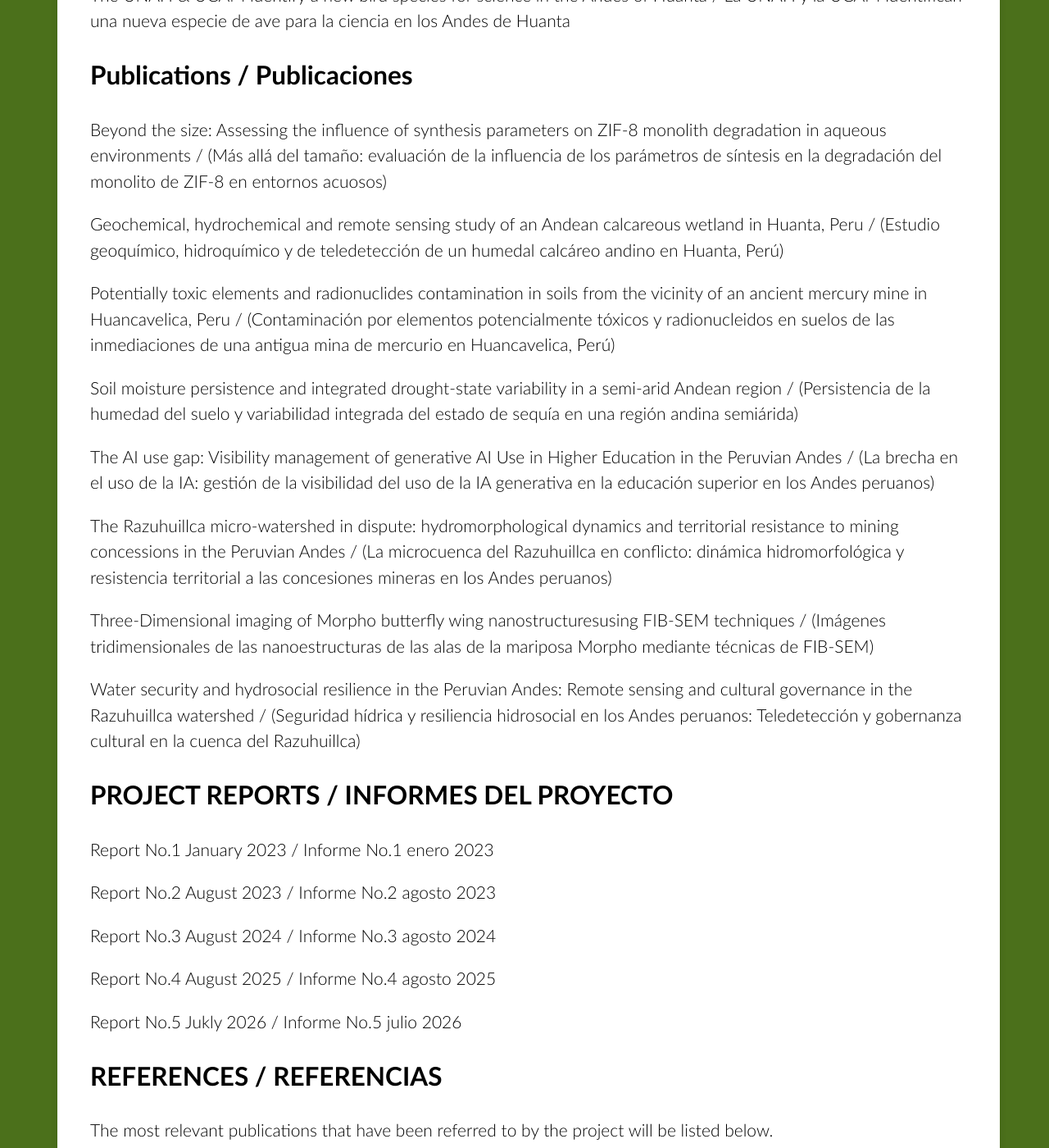
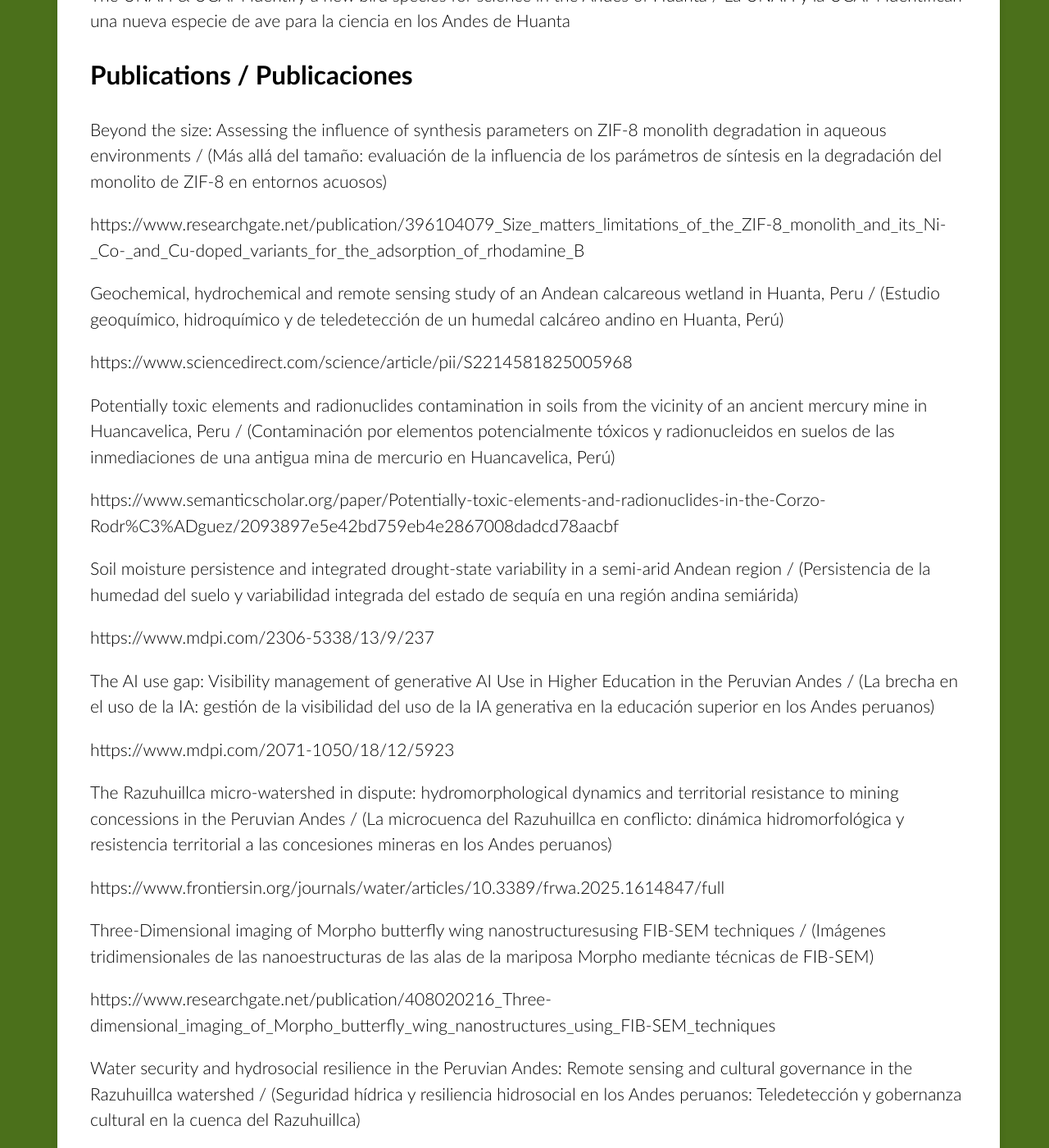
Before and after one commit to HVLepage/cavep-unah, a Jekyll site: the page built from pages/publications.md, in a window 1280 px wide and 1400 px high, scrolled down 520 px. Shown: the whole window at 82% size. Built offline with Jekyll 4.4.1, drawn with Linux system fonts in a browser that asks for light colours; some of the changed lines change nothing that is shown; some of the changed text lies outside the part shown.

Commit message:
Update publications.md

```diff
--- a/pages/publications.md
+++ b/pages/publications.md
@@ -18,19 +18,42 @@ The UNAH & UCAM identify a new bird species for science in the Andes of Huanta /
 
 Beyond the size: Assessing the influence of synthesis parameters on ZIF-8 monolith degradation in aqueous environments / (Más allá del tamaño: evaluación de la influencia de los parámetros de síntesis en la degradación del monolito de ZIF-8 en entornos acuosos)
 
+https://www.researchgate.net/publication/396104079_Size_matters_limitations_of_the_ZIF-8_monolith_and_its_Ni-_Co-_and_Cu-doped_variants_for_the_adsorption_of_rhodamine_B
+
+
 Geochemical, hydrochemical and remote sensing study of an Andean calcareous wetland in Huanta, Peru / (Estudio geoquímico, hidroquímico y de teledetección de un humedal calcáreo andino en Huanta, Perú)
+
+https://www.sciencedirect.com/science/article/pii/S2214581825005968
+
 
 Potentially toxic elements and radionuclides contamination in soils from the vicinity of an ancient mercury mine in Huancavelica, Peru / (Contaminación por elementos potencialmente tóxicos y radionucleidos en suelos de las inmediaciones de una antigua mina de mercurio en Huancavelica, Perú)
 
+https://www.semanticscholar.org/paper/Potentially-toxic-elements-and-radionuclides-in-the-Corzo-Rodr%C3%ADguez/2093897e5e42bd759eb4e2867008dadcd78aacbf
+
+
 Soil moisture persistence and integrated drought-state variability in a semi-arid Andean region / (Persistencia de la humedad del suelo y variabilidad integrada del estado de sequía en una región andina semiárida)
+
+https://www.mdpi.com/2306-5338/13/9/237
+
 
 The AI use gap: Visibility management of generative AI Use in Higher Education in the Peruvian Andes / (La brecha en el uso de la IA: gestión de la visibilidad del uso de la IA generativa en la educación superior en los Andes peruanos)
 
+https://www.mdpi.com/2071-1050/18/12/5923
+
+
 The Razuhuillca micro-watershed in dispute: hydromorphological dynamics and territorial resistance to mining concessions in the Peruvian Andes / (La microcuenca del Razuhuillca en conflicto: dinámica hidromorfológica y resistencia territorial a las concesiones mineras en los Andes peruanos)
+
+https://www.frontiersin.org/journals/water/articles/10.3389/frwa.2025.1614847/full
+
 
 Three-Dimensional imaging of Morpho butterfly wing nanostructuresusing FIB-SEM techniques / (Imágenes tridimensionales de las nanoestructuras de las alas de la mariposa Morpho mediante técnicas de FIB-SEM)
 
+https://www.researchgate.net/publication/408020216_Three-dimensional_imaging_of_Morpho_butterfly_wing_nanostructures_using_FIB-SEM_techniques
+
+
 Water security and hydrosocial resilience in the Peruvian Andes: Remote sensing and cultural governance in the Razuhuillca watershed / (Seguridad hídrica y resiliencia hidrosocial en los Andes peruanos: Teledetección y gobernanza cultural en la cuenca del Razuhuillca)
+
+https://www.sciencedirect.com/science/article/pii/S2352938526000534
 
 
 ## PROJECT REPORTS / INFORMES DEL PROYECTO
```
